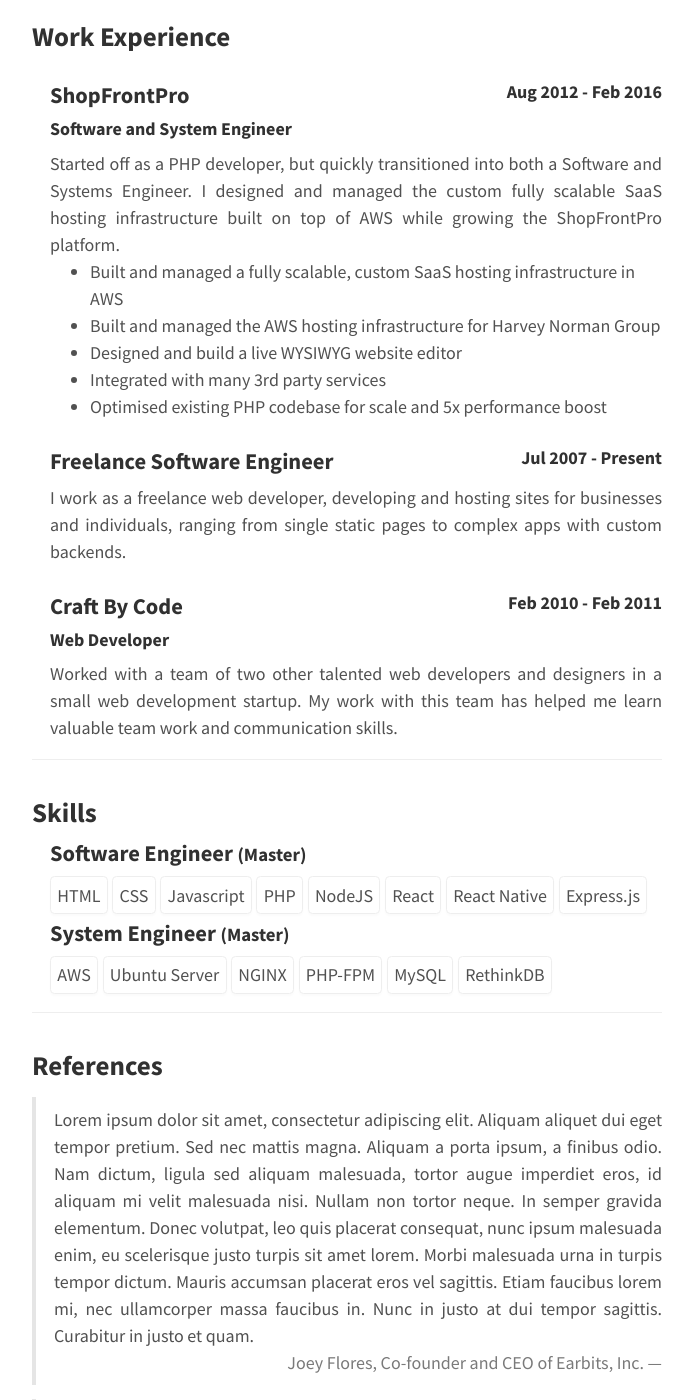
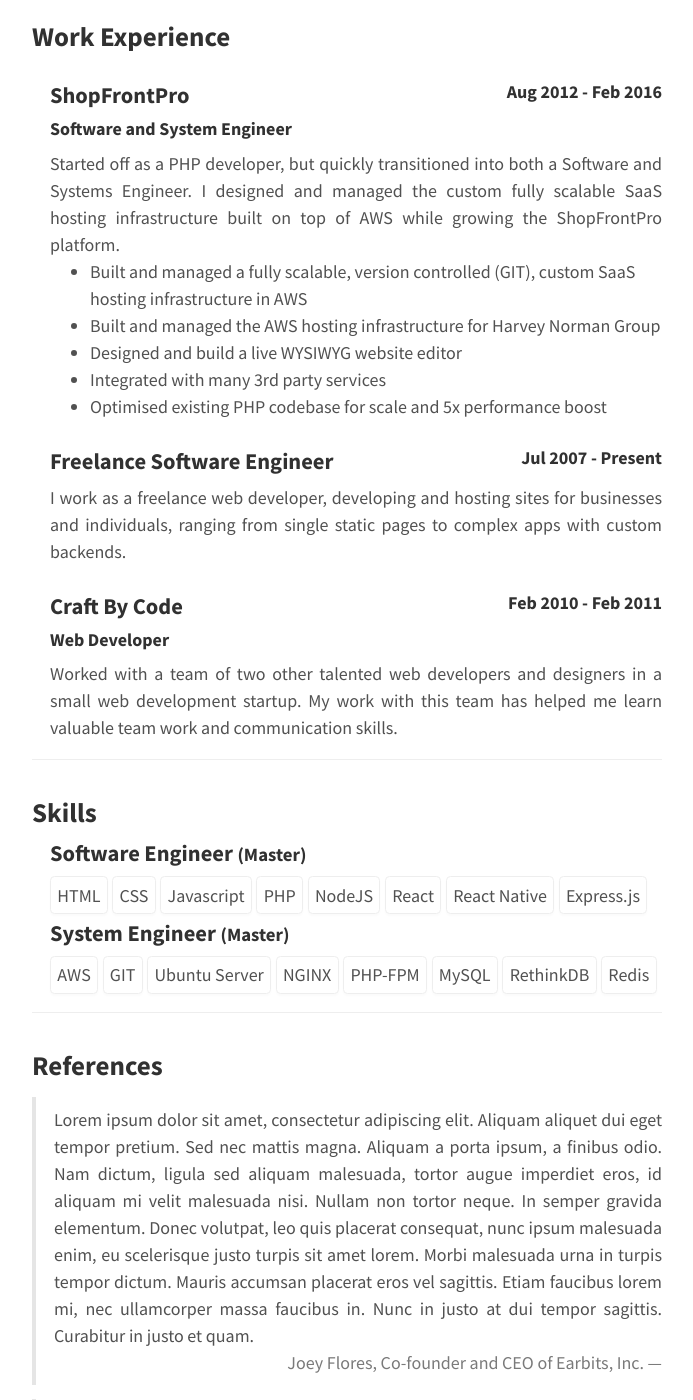
Before and after one commit to icodethings/icodethings.github.io, a Jekyll site: the page built from resume/index.html, in a window 1280 px wide and 1400 px high, scrolled down 454 px. Shown: the whole window, without its empty margins (293-986 px from the left). Built offline with Jekyll 4.4.1, drawn with Linux system fonts in a browser that asks for light colours.

Commit message:
Adding some skills to resume!

```diff
--- a/_data/resume.json
+++ b/_data/resume.json
@@ -29,7 +29,7 @@
 			"endDate": "2016-02-01",
 			"summary": "Started off as a PHP developer, but quickly transitioned into both a Software and Systems Engineer. I designed and managed the custom fully scalable SaaS hosting infrastructure built on top of AWS while growing the ShopFrontPro platform.",
 			"highlights": [
-				"Built and managed a fully scalable, custom SaaS hosting infrastructure in AWS",
+				"Built and managed a fully scalable, version controlled (GIT), custom SaaS hosting infrastructure in AWS",
 				"Built and managed the AWS hosting infrastructure for Harvey Norman Group",
 				"Designed and build a live WYSIWYG website editor",
 				"Integrated with many 3rd party services",
@@ -71,11 +71,13 @@
 			"level": "Master",
 			"keywords": [
 				"AWS",
+				"GIT",
 				"Ubuntu Server",
 				"NGINX",
 				"PHP-FPM",
 				"MySQL",
-				"RethinkDB"
+				"RethinkDB",
+				"Redis"
 			]
 		}
 	],
```
